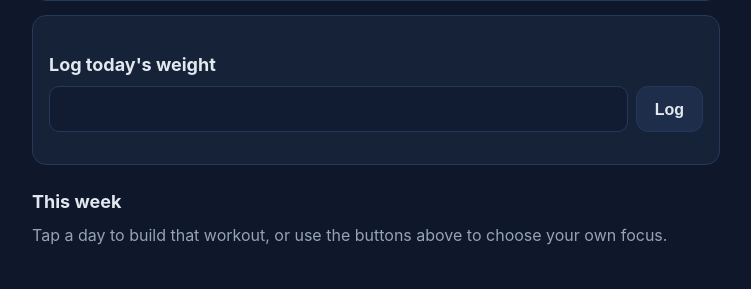
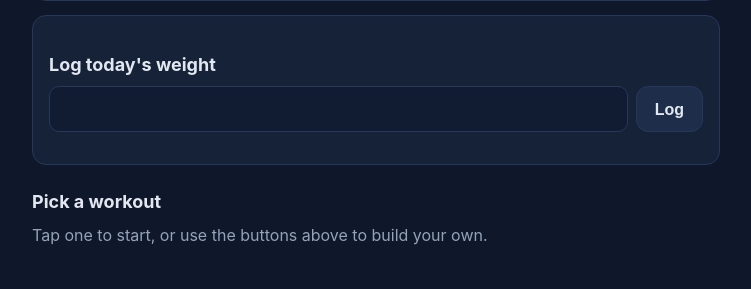
Before and after one commit to abwalker417/HomeFit, a Flask app: template templates/dashboard.html in a window 1280 px wide. Shown: the part 268-557 px from the top of the page, without its empty margins (264-1015 px from the left). Run offline with Flask 3, Linux system fonts and the light colour scheme; the template is opened without the code that fills it, so the values that code supplies are empty; the visitor is signed in with stand-in values (Sample User, id 1); data comes from the database, SQL or seed files in the repository.

Commit message:
Remove day numbers from workout cards, clarify section heading
Co-Authored-By: Claude Sonnet 4.6 <noreply@anthropic.com>

```diff
--- a/templates/dashboard.html
+++ b/templates/dashboard.html
@@ -41,12 +41,11 @@
 </section>
 
 <section>
-  <h2 class="section-title">This week</h2>
-  <p class="subtle" style="margin: 4px 0 12px;">Tap a day to build that workout, or use the buttons above to choose your own focus.</p>
+  <h2 class="section-title">Pick a workout</h2>
+  <p class="subtle" style="margin: 4px 0 12px;">Tap one to start, or use the buttons above to build your own.</p>
   <div class="day-grid">
     {% for day in plan.days %}
     <a class="day-card" href="{{ url_for('build_day', label=day.name) }}">
-      <span class="day-num">Day {{ day.day_number }}</span>
       <strong>{{ day.name }}</strong>
       <span class="day-meta">Tap to start →</span>
     </a>
```
